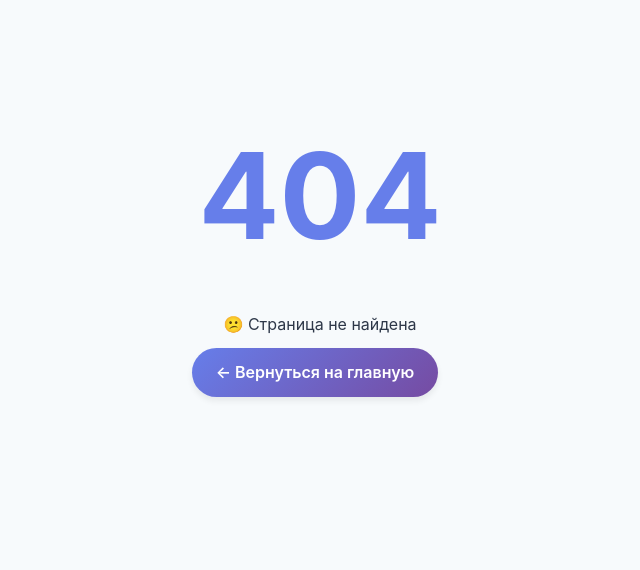
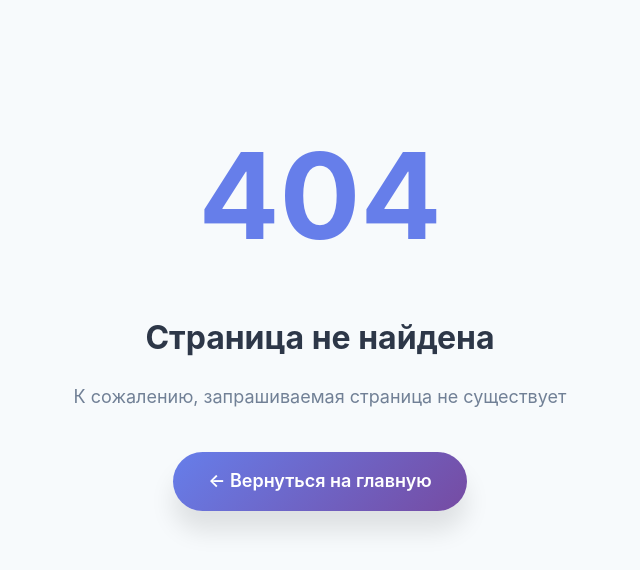
Before and after one commit to mxonu/music-archive-genius, a Flask app: template templates/404.html in a window 1280 px wide. Shown: the top 570 px of the page, without its empty margins (320-960 px from the left). Run offline with Flask 3, Linux system fonts and the light colour scheme; the template is opened without the code that fills it, so the values that code supplies are empty.

Commit message:
Update 404.html

```diff
--- a/templates/404.html
+++ b/templates/404.html
@@ -2,15 +2,24 @@
 <html lang="ru">
 <head>
     <meta charset="UTF-8">
-    <title>404 - Не найдено</title>
+    <meta name="viewport" content="width=device-width, initial-scale=1.0">
+    <title>404 - Страница не найдена</title>
     <link rel="stylesheet" href="{{ url_for('static', filename='style.css') }}">
 </head>
 <body>
     <div class="container">
         <div class="error-page">
-            <h1>404</h1>
-            <p>😕 Страница не найдена</p>
-            <a href="/" class="btn-primary">← Вернуться на главную</a>
+            <h1 class="error-code">404</h1>
+            <h2 class="error-title">Страница не найдена</h2>
+            <p class="error-message">
+                {{ message or "К сожалению, запрашиваемая страница не существует" }}
+            </p>
+
+            <div class="error-actions">
+                <a href="/" class="btn-back-large">
+                    ← Вернуться на главную
+                </a>
+            </div>
         </div>
     </div>
 </body>
```
